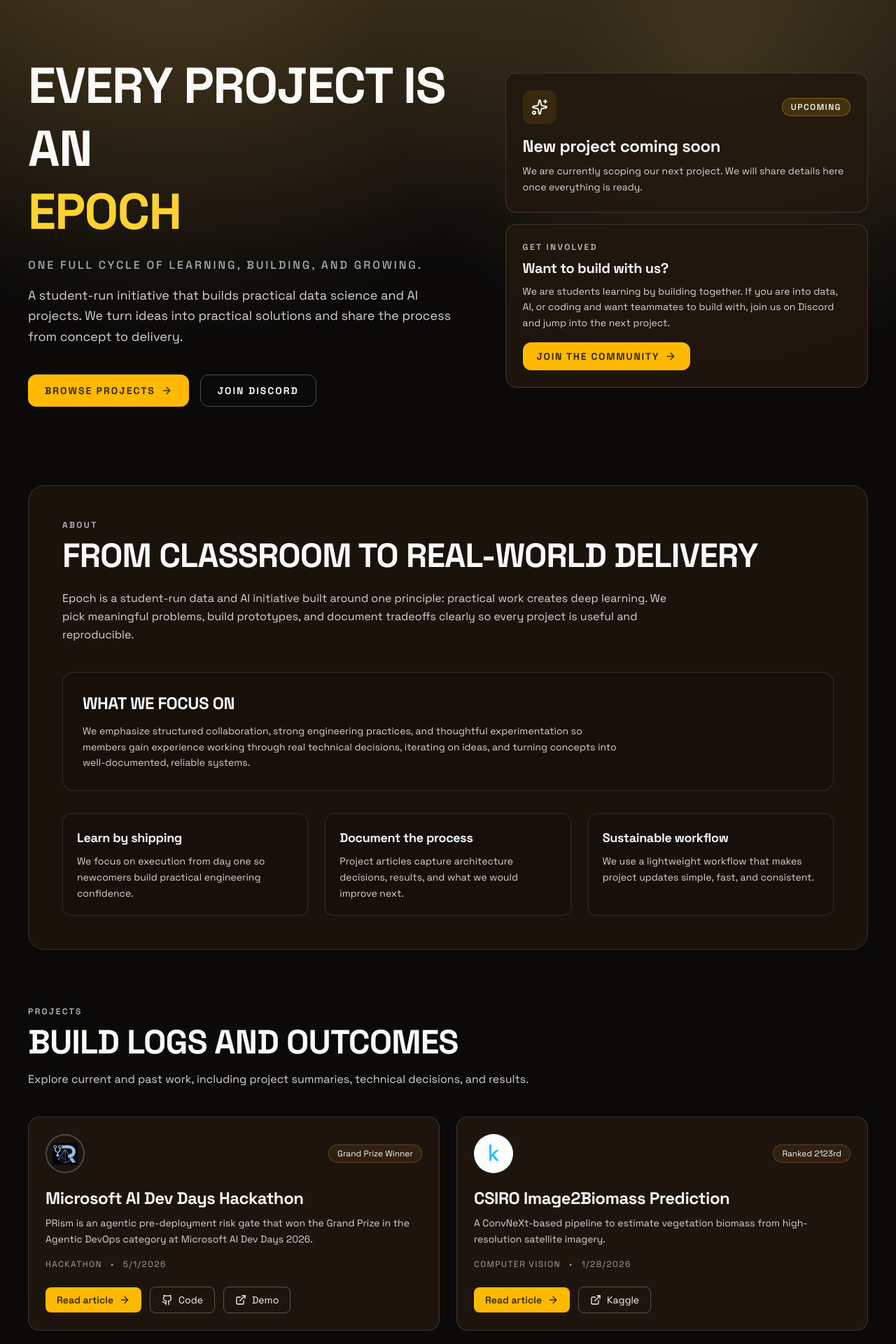
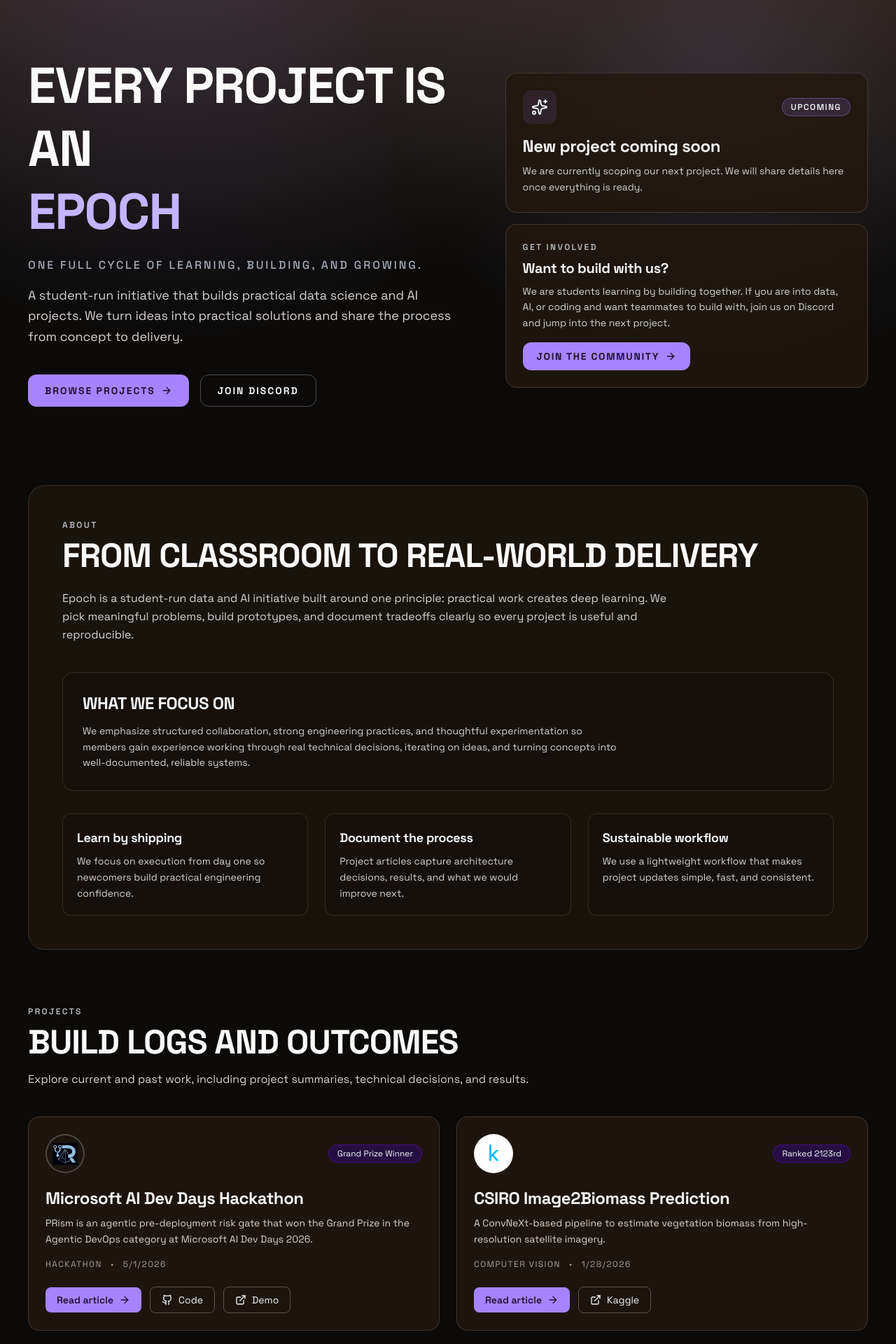
Before and after one commit to soni-ishan/the-good-data-lab, a Next.js app: page / in a window 1280 px wide. Shown: the part 100-2020 px from the top of the page at 70% size. Built offline with nearby package versions, Linux system fonts and the light colour scheme.

Commit message:
Update color scheme to violet across components for enhanced UI consistency

```diff
--- a/app/components/MobileNav.tsx
+++ b/app/components/MobileNav.tsx
@@ -32,7 +32,7 @@ export default function MobileNav() {
                 key={item.href}
                 href={item.href}
                 onClick={() => setMobileMenuOpen(false)}
-                className="rounded-lg px-3 py-2 text-sm font-medium uppercase tracking-[0.12em] text-stone-300 transition-colors hover:bg-[#8a6534]/18 hover:text-slate-100"
+                className="rounded-lg px-3 py-2 text-sm font-medium uppercase tracking-[0.12em] text-stone-300 transition-colors hover:bg-[#a599d8]/18 hover:text-slate-100"
               >
                 {item.label}
               </Link>
@@ -41,7 +41,7 @@ export default function MobileNav() {
               href={siteConfig.discord}
               target="_blank"
               rel="noreferrer"
-              className="mt-2 flex items-center justify-center gap-2 rounded-full border border-amber-400/30 bg-amber-400/15 px-6 py-3 text-sm font-semibold uppercase tracking-[0.12em] text-slate-100 transition hover:bg-amber-300/25"
+              className="mt-2 flex items-center justify-center gap-2 rounded-full border border-violet-400/30 bg-violet-400/15 px-6 py-3 text-sm font-semibold uppercase tracking-[0.12em] text-slate-100 transition hover:bg-violet-300/25"
             >
               <MessageSquare className="w-5 h-5" aria-hidden="true" />
               Join Discord
--- a/app/components/SiteFooter.tsx
+++ b/app/components/SiteFooter.tsx
@@ -3,7 +3,7 @@ import { siteConfig } from "../data";
 
 export default function SiteFooter() {
   return (
-    <footer className="relative z-10 mt-8 border-t border-amber-400/20 bg-[#120f0c]/95 px-6 py-12 backdrop-blur-sm sm:px-8 lg:px-10">
+    <footer className="relative z-10 mt-8 border-t border-violet-400/20 bg-[#120f0c]/95 px-6 py-12 backdrop-blur-sm sm:px-8 lg:px-10">
       <div className="mx-auto flex w-full max-w-7xl flex-col items-start justify-between gap-8 md:flex-row md:items-center">
         <div>
           <p className="text-sm uppercase tracking-[0.2em] text-slate-200/70">{siteConfig.name}</p>
--- a/app/components/SiteHeader.tsx
+++ b/app/components/SiteHeader.tsx
@@ -5,10 +5,10 @@ import { siteConfig } from "../data";
 
 export default function SiteHeader() {
   return (
-    <header className="sticky top-0 z-50 border-b border-[#c4a24a]/20 bg-[#1b140d]/85 backdrop-blur-md">
+    <header className="sticky top-0 z-50 border-b border-[#8b7ec8]/20 bg-[#1b140d]/85 backdrop-blur-md">
       <div className="mx-auto flex h-20 w-full max-w-7xl items-center justify-between px-6 sm:px-8 lg:px-10">
         <Link href="/" className="flex items-center gap-3" aria-label="Epoch home">
-          <div className="rounded-xl border border-[#c4a24a]/45 bg-[#c4a24a]/15 p-2 text-[#fff7e6]">
+          <div className="rounded-xl border border-[#8b7ec8]/45 bg-[#8b7ec8]/15 p-2 text-[#fff7e6]">
             <Terminal className="h-5 w-5" aria-hidden="true" />
           </div>
           <div>
@@ -31,7 +31,7 @@ export default function SiteHeader() {
             href={siteConfig.discord}
             target="_blank"
             rel="noreferrer"
-            className="inline-flex items-center gap-2 rounded-full border border-[#c4a24a]/45 bg-[#c4a24a]/20 px-4 py-2 text-sm font-semibold text-[#fff7e6] transition hover:bg-[#c4a24a]/30"
+            className="inline-flex items-center gap-2 rounded-full border border-[#8b7ec8]/45 bg-[#8b7ec8]/20 px-4 py-2 text-sm font-semibold text-[#fff7e6] transition hover:bg-[#8b7ec8]/30"
           >
             <MessageSquare className="h-4 w-4" aria-hidden="true" />
             Join Discord
--- a/app/contact/page.tsx
+++ b/app/contact/page.tsx
@@ -7,7 +7,7 @@ export default function ContactPage() {
     <main className="min-h-screen bg-[#0b0a09] text-stone-100">
       <SiteHeader />
       <section className="mx-auto w-full max-w-7xl px-6 pb-24 pt-14 sm:px-8 lg:px-10">
-        <p className="text-xs font-semibold uppercase tracking-[0.2em] text-[#c4a24a]">Contact</p>
+        <p className="text-xs font-semibold uppercase tracking-[0.2em] text-[#8b7ec8]">Contact</p>
         <h1 className="mt-3 text-4xl font-black uppercase text-stone-50 sm:text-5xl">Send us a message</h1>
 
         <div className="mt-12">
--- a/app/data.ts
+++ b/app/data.ts
@@ -133,12 +133,12 @@ export const projects: Project[] = [
       demo: "http://ec2-34-227-86-112.compute-1.amazonaws.com"
     },
     theme: {
-      bg: "bg-amber-400/10",
-      text: "text-amber-300",
-      border: "hover:border-amber-400/50",
-      tagBg: "bg-amber-950/60",
+      bg: "bg-violet-400/10",
+      text: "text-violet-300",
+      border: "hover:border-violet-400/50",
+      tagBg: "bg-violet-950/60",
       tagText: "text-slate-100",
-      tagBorder: "border-amber-700/40"
+      tagBorder: "border-violet-700/40"
     },
     contributors: ["gurinayat-mangat",
       "favour-ejike",
@@ -203,12 +203,12 @@ export const projects: Project[] = [
         "https://www.kaggle.com/competitions/csiro-biomass/leaderboard?search=The+Good+Data+Lab"
     },
     theme: {
-      bg: "bg-[#6b4f2a]/18",
-      text: "text-[#d8b98a]",
-      border: "hover:border-[#9a7441]/60",
-      tagBg: "bg-[#3a2912]/70",
+      bg: "bg-violet-400/10",
+      text: "text-violet-300",
+      border: "hover:border-violet-400/60",
+      tagBg: "bg-violet-950/60",
       tagText: "text-slate-100",
-      tagBorder: "border-[#8a6534]/50"
+      tagBorder: "border-violet-700/40"
     },
     contributors: ["gurinayat-mangat",
       "favour-ejike",
@@ -273,12 +273,12 @@ export const projects: Project[] = [
       demo: "https://www.youtube.com/watch?v=3jAxC7I3zYk"
     },
     theme: {
-      bg: "bg-[#5c4220]/18",
-      text: "text-[#d8b98a]",
-      border: "hover:border-[#9a7441]/60",
-      tagBg: "bg-[#3a2912]/70",
+      bg: "bg-violet-400/10",
+      text: "text-violet-300",
+      border: "hover:border-violet-400/60",
+      tagBg: "bg-violet-950/60",
       tagText: "text-slate-100",
-      tagBorder: "border-[#8a6534]/50"
+      tagBorder: "border-violet-700/40"
     },
     contributors: [
       "gurinayat-mangat",
--- a/app/globals.css
+++ b/app/globals.css
@@ -34,8 +34,8 @@ pre {
 /* Grid pattern */
 .grid-pattern {
   background-image:
-    linear-gradient(rgba(196, 162, 74, 0.08) 1px, transparent 1px),
-    linear-gradient(90deg, rgba(196, 162, 74, 0.08) 1px, transparent 1px);
+    linear-gradient(rgba(139, 126, 200, 0.08) 1px, transparent 1px),
+    linear-gradient(90deg, rgba(139, 126, 200, 0.08) 1px, transparent 1px);
   background-size: 50px 50px;
 }
 
--- a/app/page.tsx
+++ b/app/page.tsx
@@ -20,8 +20,8 @@ const orderedProjects = [...projects].sort(
 
 export default function Home() {
   return (
-    <main id="home" className="min-h-screen overflow-x-hidden bg-[#0b0a09] text-stone-100 selection:bg-amber-300/30">
-      <div className="pointer-events-none fixed inset-0 bg-[radial-gradient(circle_at_20%_0%,rgba(196,162,74,0.24),transparent_45%),radial-gradient(circle_at_80%_20%,rgba(208,179,98,0.18),transparent_40%),linear-gradient(180deg,#2a1f14_0%,#0b0a09_60%)]" />
+    <main id="home" className="min-h-screen overflow-x-hidden bg-[#0b0a09] text-stone-100 selection:bg-violet-300/30">
+      <div className="pointer-events-none fixed inset-0 bg-[radial-gradient(circle_at_20%_0%,rgba(139,126,200,0.24),transparent_45%),radial-gradient(circle_at_80%_20%,rgba(165,153,216,0.18),transparent_40%),linear-gradient(180deg,#2a1f14_0%,#0b0a09_60%)]" />
       <SiteHeader />
 
       <section className="relative px-6 pb-20 pt-16 sm:px-8 lg:px-10 lg:pb-28 lg:pt-24">
@@ -29,7 +29,7 @@ export default function Home() {
           <div>
             <h1 className="text-4xl font-black uppercase leading-tight text-stone-50 sm:text-5xl lg:text-7xl">
               Every project is an
-              <span className="block text-amber-300">epoch</span>
+              <span className="block text-violet-300">epoch</span>
             </h1>
             <p className="mt-5 text-base font-medium uppercase tracking-[0.18em] text-slate-300/80">
               One full cycle of learning, building, and growing.
@@ -41,7 +41,7 @@ export default function Home() {
             <div className="mt-10 flex flex-col gap-4 sm:flex-row">
               <Link
                 href="/projects"
-                className="inline-flex items-center justify-center gap-2 rounded-xl bg-amber-400 px-6 py-3 text-sm font-bold uppercase tracking-[0.14em] text-[#372b12] transition hover:bg-amber-300"
+                className="inline-flex items-center justify-center gap-2 rounded-xl bg-violet-400 px-6 py-3 text-sm font-bold uppercase tracking-[0.14em] text-[#1e1331] transition hover:bg-violet-300"
               >
                 Browse projects
                 <ArrowRight className="h-4 w-4" aria-hidden="true" />
@@ -50,7 +50,7 @@ export default function Home() {
                 href={siteConfig.discord}
                 target="_blank"
                 rel="noreferrer"
-                className="inline-flex items-center justify-center rounded-xl border border-slate-200/30 px-6 py-3 text-sm font-bold uppercase tracking-[0.14em] text-slate-100 transition hover:bg-[#8a6534]/18"
+                className="inline-flex items-center justify-center rounded-xl border border-slate-200/30 px-6 py-3 text-sm font-bold uppercase tracking-[0.14em] text-slate-100 transition hover:bg-[#a599d8]/18"
               >
                 Join Discord
               </a>
@@ -60,10 +60,10 @@ export default function Home() {
           <div className="grid gap-4">
             <article className="rounded-2xl border border-slate-200/15 bg-[#22180f]/85 p-6">
               <div className="mb-4 flex items-center justify-between">
-                <div className="rounded-xl bg-amber-400/10 p-3 text-slate-100">
+                <div className="rounded-xl bg-violet-400/10 p-3 text-slate-100">
                   <Sparkles className="h-6 w-6" aria-hidden="true" />
                 </div>
-                <span className="rounded-full border border-amber-400/35 bg-amber-400/15 px-3 py-1 text-xs font-semibold uppercase tracking-[0.12em] text-slate-100">
+                <span className="rounded-full border border-violet-400/35 bg-violet-400/15 px-3 py-1 text-xs font-semibold uppercase tracking-[0.12em] text-slate-100">
                   Upcoming
                 </span>
               </div>
@@ -84,7 +84,7 @@ export default function Home() {
                 href={siteConfig.discord}
                 target="_blank"
                 rel="noreferrer"
-                className="mt-4 inline-flex items-center gap-2 rounded-xl bg-amber-400 px-5 py-2.5 text-sm font-bold uppercase tracking-[0.12em] text-[#372b12] transition hover:bg-amber-300"
+                className="mt-4 inline-flex items-center gap-2 rounded-xl bg-violet-400 px-5 py-2.5 text-sm font-bold uppercase tracking-[0.12em] text-[#1e1331] transition hover:bg-violet-300"
               >
                 Join the community
                 <ArrowRight className="h-4 w-4" aria-hidden="true" />
@@ -181,7 +181,7 @@ export default function Home() {
                   <div className="mt-6 flex flex-wrap items-center gap-3">
                     <Link
                       href={`/projects/${project.slug}`}
-                      className="inline-flex items-center gap-2 rounded-lg bg-amber-400 px-4 py-2 text-sm font-semibold text-[#372b12] transition hover:bg-amber-300"
+                      className="inline-flex items-center gap-2 rounded-lg bg-violet-400 px-4 py-2 text-sm font-semibold text-[#1e1331] transition hover:bg-violet-300"
                     >
                       Read article
                       <ArrowRight className="h-4 w-4" aria-hidden="true" />
@@ -191,7 +191,7 @@ export default function Home() {
                         href={project.links.code}
                         target="_blank"
                         rel="noreferrer"
-                        className="inline-flex items-center gap-2 rounded-lg border border-slate-200/30 px-4 py-2 text-sm text-slate-100 transition hover:bg-[#8a6534]/18"
+                        className="inline-flex items-center gap-2 rounded-lg border border-slate-200/30 px-4 py-2 text-sm text-slate-100 transition hover:bg-[#a599d8]/18"
                       >
                         <Github className="h-4 w-4" aria-hidden="true" />
                         Code
@@ -202,7 +202,7 @@ export default function Home() {
                         href={project.links.demo}
                         target="_blank"
                         rel="noreferrer"
-                        className="inline-flex items-center gap-2 rounded-lg border border-slate-200/30 px-4 py-2 text-sm text-slate-100 transition hover:bg-[#8a6534]/18"
+                        className="inline-flex items-center gap-2 rounded-lg border border-slate-200/30 px-4 py-2 text-sm text-slate-100 transition hover:bg-[#a599d8]/18"
                       >
                         <ExternalLink className="h-4 w-4" aria-hidden="true" />
                         Demo
@@ -213,7 +213,7 @@ export default function Home() {
                         href={project.links.kaggle}
                         target="_blank"
                         rel="noreferrer"
-                        className="inline-flex items-center gap-2 rounded-lg border border-slate-200/30 px-4 py-2 text-sm text-slate-100 transition hover:bg-[#8a6534]/18"
+                        className="inline-flex items-center gap-2 rounded-lg border border-slate-200/30 px-4 py-2 text-sm text-slate-100 transition hover:bg-[#a599d8]/18"
                       >
                         <ExternalLink className="h-4 w-4" aria-hidden="true" />
                         Kaggle
```
Also changed, not shown: app/components/ContributorCard.tsx (+5 -5 lines), app/contact/contact-form.tsx (+6 -6 lines), app/layout.tsx (+2 -2 lines), app/projects/[slug]/page.tsx (+5 -5 lines), app/projects/page.tsx (+4 -4 lines).
